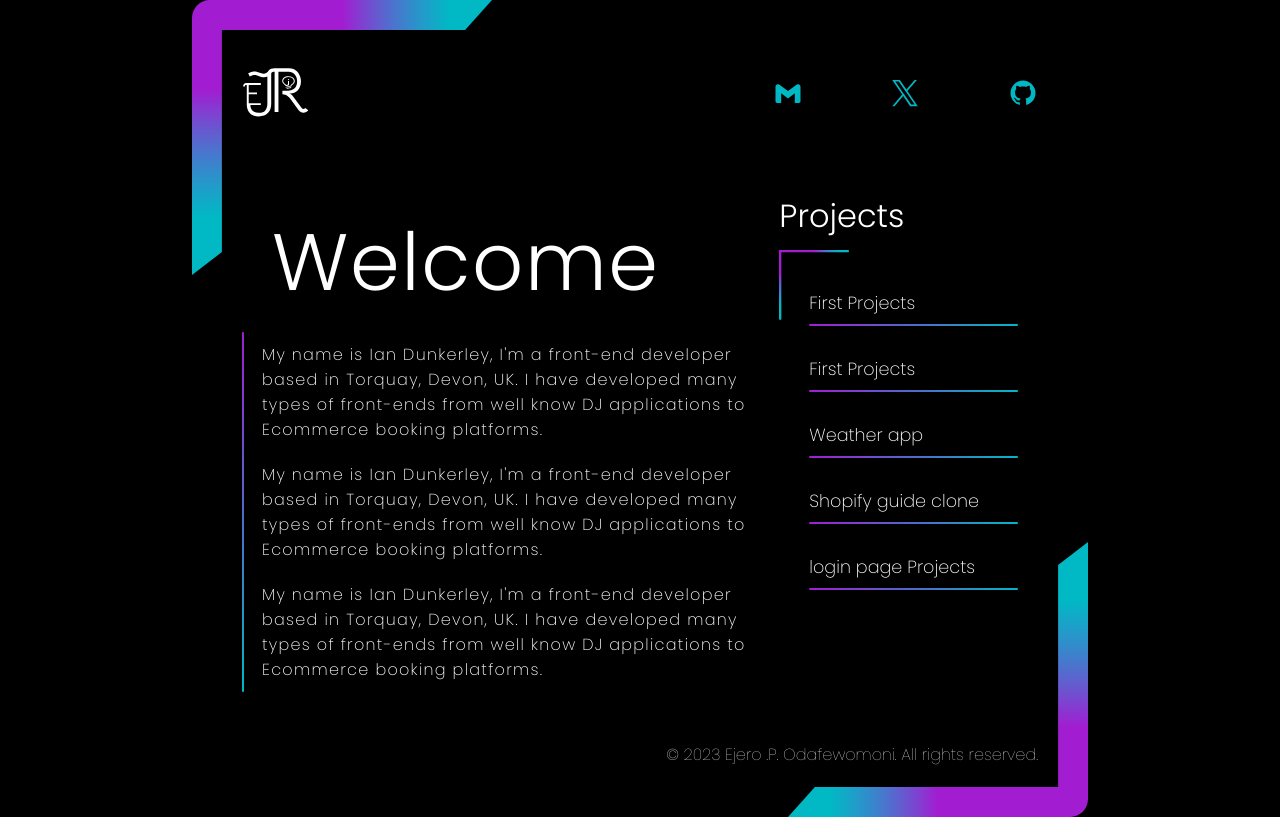
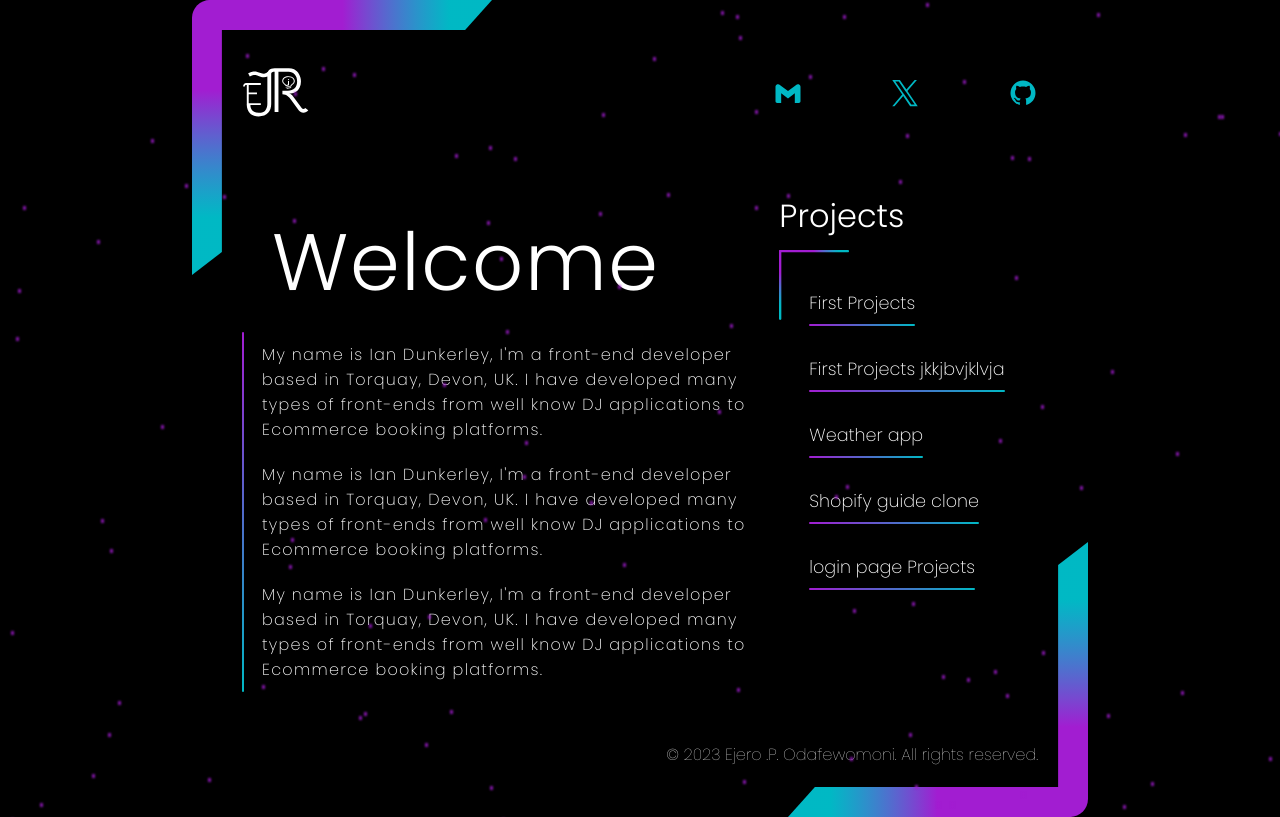
Before and after one commit to jimmy1234jt/Ejero-Portfolio, a React (Vite) app: page / in a window 1280 px wide. Built offline with nearby package versions, Linux system fonts and the light colour scheme; a web font is replaced by a local one.

Commit message:
animation has be added

```diff
--- a/package.json
+++ b/package.json
@@ -10,8 +10,10 @@
     "preview": "vite preview"
   },
   "dependencies": {
+    "animate.css": "^4.1.1",
     "react": "^18.2.0",
-    "react-dom": "^18.2.0"
+    "react-dom": "^18.2.0",
+    "styled-components": "^6.1.1"
   },
   "devDependencies": {
     "@types/react": "^18.2.37",
--- a/src/App.css
+++ b/src/App.css
@@ -67,11 +67,19 @@
 .top {
     top: 0;
     left: 0;
+    transform: translate3d(0, 0, 0);
+    transition: ease-in-out;
+    animation: slideInLeft;
+    animation-duration: 1500ms;
 }
 
 .bottom {
     bottom: 0;
     right: 0;
+    transform: translate3d(0, 0, 0);
+    transition: ease-in-out;
+    animation: slideInRight;
+    animation-duration: 1500ms;
 }
 
 .corner {
@@ -105,8 +113,20 @@
     font-size: 5rem;
     letter-spacing: 0.1rem;
     font-weight: 300;
+    overflow: hidden;
+    white-space: nowrap;
+    margin: 0;
+    animation: write 3s steps(100) forwards;
+
 }
-
+@keyframes write {
+    from {
+      width: 0;
+    }
+    to {
+      width: 100%;
+    }
+  }
 
 .about-text {
     position: relative;
@@ -142,6 +162,8 @@
     padding: 30px ;
     display: flex;
     flex-direction: column;
+    justify-content: flex-start;
+    align-items: flex-start;
     gap: 20px;
 }
 .project-list {
@@ -149,6 +171,10 @@
 }
 .project-list a{
     text-decoration: none;
+}
+.project-list a:hover{
+    scale: 1.05;
+    transition: ease-in 100ms;
 }
 
 .project-item h4{
@@ -168,7 +194,6 @@
     bottom: 0;
     left: 0;
     height: 2px; /* Adjust the width of the gradient border as needed */
-    width: auto;
     background: linear-gradient(to right, #a21dd1, #00b8c4); /* Adjust colors as needed */
     border-radius: 10px;
 }
--- a/src/App.jsx
+++ b/src/App.jsx
@@ -3,6 +3,8 @@ import top from "./assets/corner-top.svg"
 import bottom from "./assets/corner-bottom.svg"
 import smalltop from "./assets/small-corner-top.svg"
 import logo from "./assets/logo.svg"
+import 'animate.css';
+import StarField from './StarField'
 
 
 function App() {
@@ -11,6 +13,7 @@ function App() {
 
   return (
     <div className='app'>
+      <StarField />
        <div className='wrapper'>
         <img className='corner top' src={top} alt=''/>
         <img className='corner bottom' src={bottom} alt='' />
@@ -57,7 +60,7 @@ function App() {
                 </a>
                 <a href='/'>
                   <div className='project-item'>
-                    <h4>First Projects</h4>
+                    <h4>First Projects jkkjbvjklvja</h4>
                   </div>
                 </a>
                 <a href='/'>
--- /dev/null
+++ b/src/StarField.jsx
@@ -0,0 +1,79 @@
+// StarField.js
+
+import { useState, useEffect } from 'react';
+import styled from 'styled-components';
+
+const StarFieldContainer = styled.div`
+  position: fixed;
+  top: 0;
+  left: 0;
+  width: 100%;
+  height: 100vh;
+  pointer-events: none;
+  z-index: 1;
+`;
+
+const Star = styled.div`
+  position: absolute;
+  width: 3px;
+  height: 4px;
+  background-color: #a21dd1;
+  opacity: 0.8;
+  pointer-events: none;
+  filter: blur(1px); /* Adjust the blur value as needed */
+`;
+
+const StarField = () => {
+  const [stars, setStars] = useState([]);
+
+  useEffect(() => {
+    const generateStars = () => {
+      const newStars = [];
+      for (let i = 0; i < 200; i++) {
+        newStars.push({
+          x: Math.random() * window.innerWidth,
+          y: Math.random() * window.innerHeight,
+          speed: Math.random() + 0.5,
+        });
+      }
+      setStars(newStars);
+    };
+
+    generateStars();
+
+    const handleResize = () => {
+      generateStars();
+    };
+
+    window.addEventListener('resize', handleResize);
+
+    return () => {
+      window.removeEventListener('resize', handleResize);
+    };
+  }, []);
+
+  const updateStars = () => {
+    setStars((prevStars) =>
+      prevStars.map((star) => ({
+        ...star,
+        y: (star.y + star.speed) % window.innerWidth,
+      }))
+    );
+
+    requestAnimationFrame(updateStars);
+  };
+
+  useEffect(() => {
+    requestAnimationFrame(updateStars);
+  }, []);
+
+  return (
+    <StarFieldContainer>
+      {stars.map((star, index) => (
+        <Star key={index} style={{ left: star.x, top: star.y }} />
+      ))}
+    </StarFieldContainer>
+  );
+};
+
+export default StarField;
```
Also changed, not shown: 1 other file (tests, documents, lock files or other folders).
